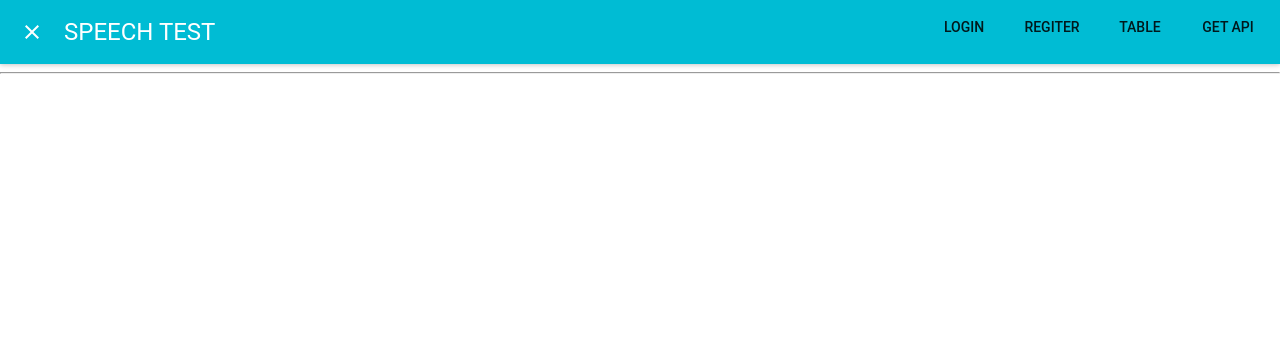
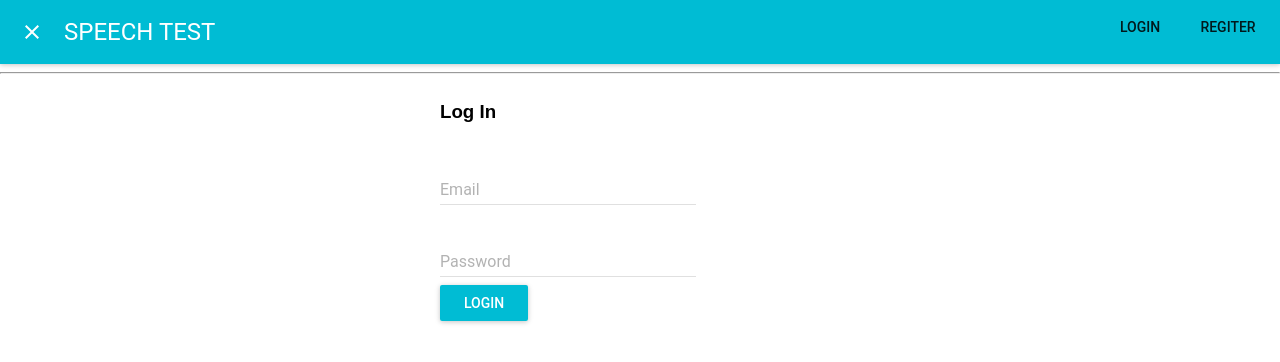
Before and after one commit to anurajput/speech_app_react, a React (Create React App) app: page /login in a window 1280 px wide. Shown: the top 362 px of the page. Built offline with nearby package versions, Linux system fonts and the light colour scheme.

Commit message:
updated redux code

```diff
--- a/public/index.html
+++ b/public/index.html
@@ -21,7 +21,7 @@
       work correctly both with client-side routing and a non-root public URL.
       Learn how to configure a non-root public URL by running `npm run build`.
     -->
-    <title>React App</title>
+    <title>Speech App</title>
   </head>
   <body>
 
--- a/src/App.js
+++ b/src/App.js
@@ -7,7 +7,10 @@ import {Routes} from './routes'
 import {connect} from 'react-redux';
 
 
+
 class App extends Component {
+
+
    render() {
       return (
          <div>
--- a/src/actions/user.actions.js
+++ b/src/actions/user.actions.js
@@ -12,6 +12,10 @@ export const userActions = {
   delete: _delete,
 };
 
+
+//
+//------------------- Login -----------------
+//
 function login(history, email, password) {
   return (dispatch) => {
     dispatch(request({email}));
@@ -43,15 +47,27 @@ function login(history, email, password) {
   }
 }
 
-function logout() {
+
+
+//
+//------------------- Logout  --------------------
+//
+
+function logout(history) {
   console.log('[user-action] logout');
 
   userService.logout();
+  history.push("/login");
 
   console.log('FIXME :: action:login: push /login ???');
 
   return {type: userConstants.LOGOUT};
 }
+
+
+//
+//------------------- Register --------------------
+//
 
 function register(history, user) {
   return (dispatch) => {
@@ -84,6 +100,11 @@ function register(history, user) {
 }
 
 
+
+//
+//------------------- Request API --------------------
+//
+
 function getApi(history,token) {
   return (dispatch) => {
     dispatch(requestApi());
@@ -109,6 +130,12 @@ function getApi(history,token) {
   }
 }
 
+
+//
+//-------------------Request  list of users --------------------
+//
+
+
 function getAll() {
   return (dispatch) => {
     dispatch(request());
@@ -133,7 +160,15 @@ function getAll() {
   }
 }
 
+
+
+//
+//-------------------Delete  user --------------------
+//
+
 // prefixed function name with underscore because delete is a reserved word in javascript
+
+
 function _delete(id) {
   return (dispatch) => {
     dispatch(request(id));
--- a/src/components/Header.js
+++ b/src/components/Header.js
@@ -5,25 +5,88 @@ import IconButton from 'material-ui/IconButton';
 import NavigationClose from 'material-ui/svg-icons/navigation/close';
 import FlatButton from 'material-ui/FlatButton';
 
+import {connect} from 'react-redux';
+import {userActions} from '../actions';
+
+
+
+
+
+class Loggedin extends React.Component {
+  static muiName = 'FlatButton';
+
+// ------------------------------------------------
+  // constructor
+  // ------------------------------------------------
+  constructor(props){
+    super(props);
+
+    this.state = {
+
+    }
+
+    this.handleLogout = this.handleLogout.bind(this);
+
+  }
+
+  handleLogout(e) {
+    console.log("handleLogout");
+    const {dispatch} = this.props;
+    var history = this.props.history;
+
+    dispatch(userActions.logout(history));
+  }
+
+  render() {
+    return (
+      <div>
+        <FlatButton  label="Logout"  onClick={this.handleLogout()} />
+        <FlatButton  label="Table"   href="/dataTable" />
+        <FlatButton  label="Get API" href="/getAPI" />
+      </div>
+    );
+  }
+}
+
+function mapStateToProps(state) {
+  const {alert} = state;
+  return {
+    alert,
+  };
+}
+
+const connectedLoggedin = connect(mapStateToProps)(Loggedin);
+export {connectedLoggedin as Loggedin};
+
+
+class Loggedout extends React.Component {
+  static muiName = 'FlatButton';
+  render() {
+    return (
+      <div>
+        <FlatButton  label="Login" href='/login' />
+        <FlatButton  label="Regiter" href="/register" />
+      </div>
+    );
+  }
+}
+
 export default class Header extends React.Component {
 
-	render() {
+  render() {
+
+    var user = JSON.parse(localStorage.getItem('user'));
+
+    console.log("Header got user: " + user);
 
     return (
          <div>
             <MuiThemeProvider>
               <div>
                 <AppBar
-                title="SPEECH TEST"
-                iconElementLeft={<IconButton><NavigationClose /></IconButton>}
-                iconElementRight={
-                  <div>
-                    <FlatButton key={1} label="Login"  href="/user_login" />
-                    <FlatButton key={2} label="Regiter" href="/register" />
-                    <FlatButton key={3} label="Table" href="/dataTable" />
-                    <FlatButton key={4} label="Get API" href="/getAPI" />
-                  </div>
-                }
+                  title="SPEECH TEST"
+                  iconElementLeft={<IconButton><NavigationClose /></IconButton>}
+                  iconElementRight={user ?<Loggedin /> :  <Loggedout />}
                 />
 
               </div>
--- a/src/constants/user.constants.js
+++ b/src/constants/user.constants.js
@@ -13,4 +13,13 @@ export const userConstants = {
   API_SUCCESS: 'USERS_API_SUCCESS',
   API_FAILURE: 'USERS_API_FAILURE',
 
+
+  GETALL_REQUEST: 'USERS_GETALL_REQUEST',
+  GETALL_SUCCESS: 'USERS_GETALL_SUCCESS',
+  GETALL_FAILURE: 'USERS_GETALL_FAILURE',
+
+  DELETE_REQUEST: 'USERS_DELETE_REQUEST',
+  DELETE_SUCCESS: 'USERS_DELETE_SUCCESS',
+  DELETE_FAILURE: 'USERS_DELETE_FAILURE'
+
 };//
--- a/src/containers/LoginPage.js
+++ b/src/containers/LoginPage.js
@@ -16,6 +16,9 @@ const styles = {
       right: 0,
       margin: 'auto',
      },
+  btn:{
+    marginLeft : 20,
+      },
   };
 
 //---------------------------------------------------
@@ -39,6 +42,7 @@ class LoginPage extends React.Component {
 
     this.handleChange = this.handleChange.bind(this);
     this.handleSubmit = this.handleSubmit.bind(this);
+    // this.handleLogout = this.handleLogout.bind(this);
   }
 
   // ------------------------------------------------
@@ -50,6 +54,22 @@ class LoginPage extends React.Component {
     const {name, value} = e.target;
     this.setState({[name]: value});
   }
+
+
+  // ------------------------------------------------
+  // handleLogOut
+  // ------------------------------------------------
+  // handleLogout(e) {
+
+  //   console.log(`-- handleLogout ---`);
+
+  //   e.preventDefault();
+
+  //   const {dispatch} = this.props;
+  //   var history = this.props.history;
+
+  //   dispatch(userActions.logout(history));
+  // }
 
   // ------------------------------------------------
   // handleSubmit
@@ -92,7 +112,7 @@ render() {
               onChange={this.handleChange}
             />
             <br/>
-            <RaisedButton label="Submit" primary={true} type="submit"/>
+            <RaisedButton label="Login" primary={true} type="submit"/>
           </div>
         </form>
       </MuiThemeProvider>
--- a/src/containers/RegisterPage.js
+++ b/src/containers/RegisterPage.js
@@ -28,6 +28,10 @@ const styles = {
 //---------------------------------------------------
 
 class RegisterPage extends React.Component {
+
+  // ------------------------------------------------
+  // constructor
+  // ------------------------------------------------
 constructor(props){
   super(props);
 
--- a/src/routes.js
+++ b/src/routes.js
@@ -1,5 +1,6 @@
 import React, { Component } from 'react';
 import { BrowserRouter as Router, Switch, Route} from 'react-router-dom';
+import {HomePage} from "./containers/HomePage"
 import {LoginPage} from "./containers/LoginPage"
 import {RegisterPage} from "./containers/RegisterPage"
 import dataTablePage from "./containers/dataTablePage"
@@ -14,7 +15,8 @@ class Routes extends Component {
          <Router>
             <div>
               <Switch>
-                  <Route exact path='/user_login' component={LoginPage} />
+                  <Route exact path='/' component={HomePage} />
+                  <Route exact path='/login' component={LoginPage} />
                   <Route exact path='/register' component={RegisterPage} />
                   <Route exact path='/dataTable' component={dataTablePage} />
                   <Route exact path='/getAPI' component={GetAPIPage} />
--- a/src/services/user.service.js
+++ b/src/services/user.service.js
@@ -11,9 +11,12 @@ export const userService = {
   delete: _delete,
 };
 
+
+//
+//------------------- Login -----------------
+//
+
 function login(email, password) {
-
-
   var body = `email=${email  }&password=${  password}`;
 
   const requestOptions = {
@@ -29,8 +32,7 @@ function login(email, password) {
           if (!response.ok) {
             return Promise.reject(response.statusText);
           }
-
-          return response.json();
+            return response.json();
         })
         .then((token_resp) => {
           console.log(`token_resp: ${  JSON.stringify(token_resp)}` );
@@ -55,11 +57,21 @@ function login(email, password) {
         });
 }
 
+
+
+//
+//------------------- Logout  --------------------
+//
+
 function logout() {
     // remove user from local storage to log user out
   localStorage.removeItem('user');
 }
 
+
+//
+//------------------- Request API --------------------
+//
 
 
 function getApi(token) {
@@ -72,25 +84,11 @@ function getApi(token) {
 }
 
 
-function getAll() {
-  const requestOptions = {
-    method: 'GET',
-    headers: authHeader(),
-  };
-
-  return fetch('/users', requestOptions).then(handleResponse);
-}
 
 
-
-function getById(id) {
-  const requestOptions = {
-    method: 'GET',
-    headers: authHeader(),
-  };
-
-  return fetch(`/users/${  id}`, requestOptions).then(handleResponse);
-}
+//
+//------------------- Register --------------------
+//
 
 function register(user) {
   var body = `security_level=1&email=${user.email  }&password=${  user.password  }&id=${  user.id  }&name=${  user.name}`;
@@ -107,6 +105,46 @@ function register(user) {
 
 }
 
+
+//
+//------------------- Request  list of users --------------------
+//
+
+
+function getAll() {
+  const requestOptions = {
+    method: 'GET',
+    headers: authHeader(),
+  };
+
+  return fetch('/users', requestOptions).then(handleResponse);
+}
+
+
+
+//
+//------------------- Request  list of users by id --------------------
+//
+
+
+function getById(id) {
+  const requestOptions = {
+    method: 'GET',
+    headers: authHeader(),
+  };
+
+  return fetch(`/users/${  id}`, requestOptions).then(handleResponse);
+}
+
+
+
+
+
+
+//
+//-------------------Update  user --------------------
+//
+
 function update(user) {
    /* const requestOptions = {
         method: 'PUT',
@@ -117,6 +155,11 @@ function update(user) {
     return fetch('/users/' + user.id, requestOptions).then(handleResponse);;
     */
 }
+
+
+//
+//-------------------Delete  user --------------------
+//
 
 // prefixed function name with underscore because delete is a reserved word in javascript
 function _delete(id) {
@@ -129,6 +172,12 @@ function _delete(id) {
     */
 }
 
+
+//
+//------------------- Response Handler --------------------
+//
+
+
 function handleResponse(response) {
   if (!response.ok) {
     return Promise.reject(response.statusText);
@@ -136,10 +185,9 @@ function handleResponse(response) {
   }
 
   return response.json()
+    .then((token_resp) => {
+        console.log(`token_resp: ${  JSON.stringify(token_resp)}` );
 
-   .then((token_resp) => {
-          console.log(`token_resp: ${  JSON.stringify(token_resp)}` );
-
-           });
+        });
 
 }
```
